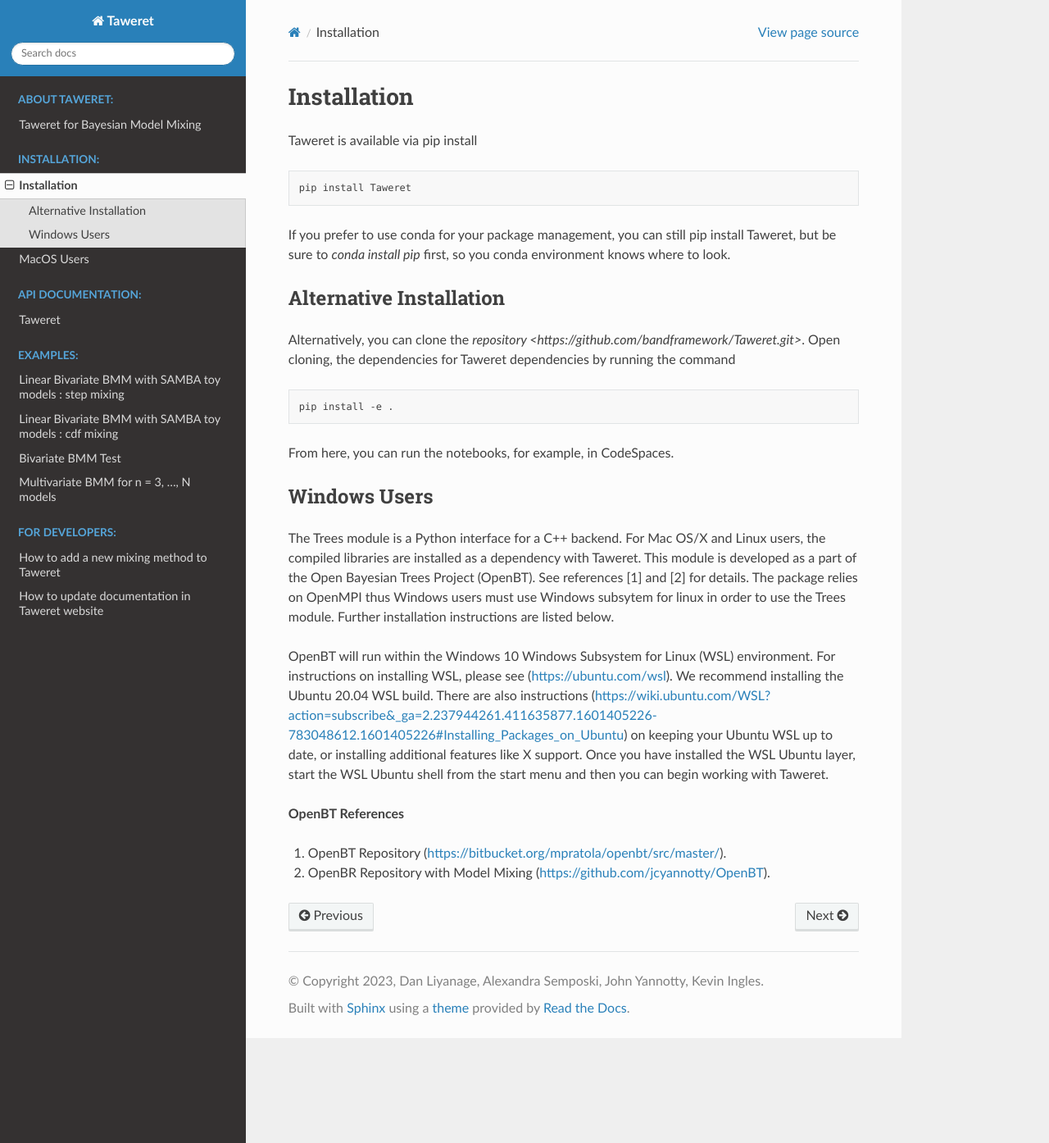
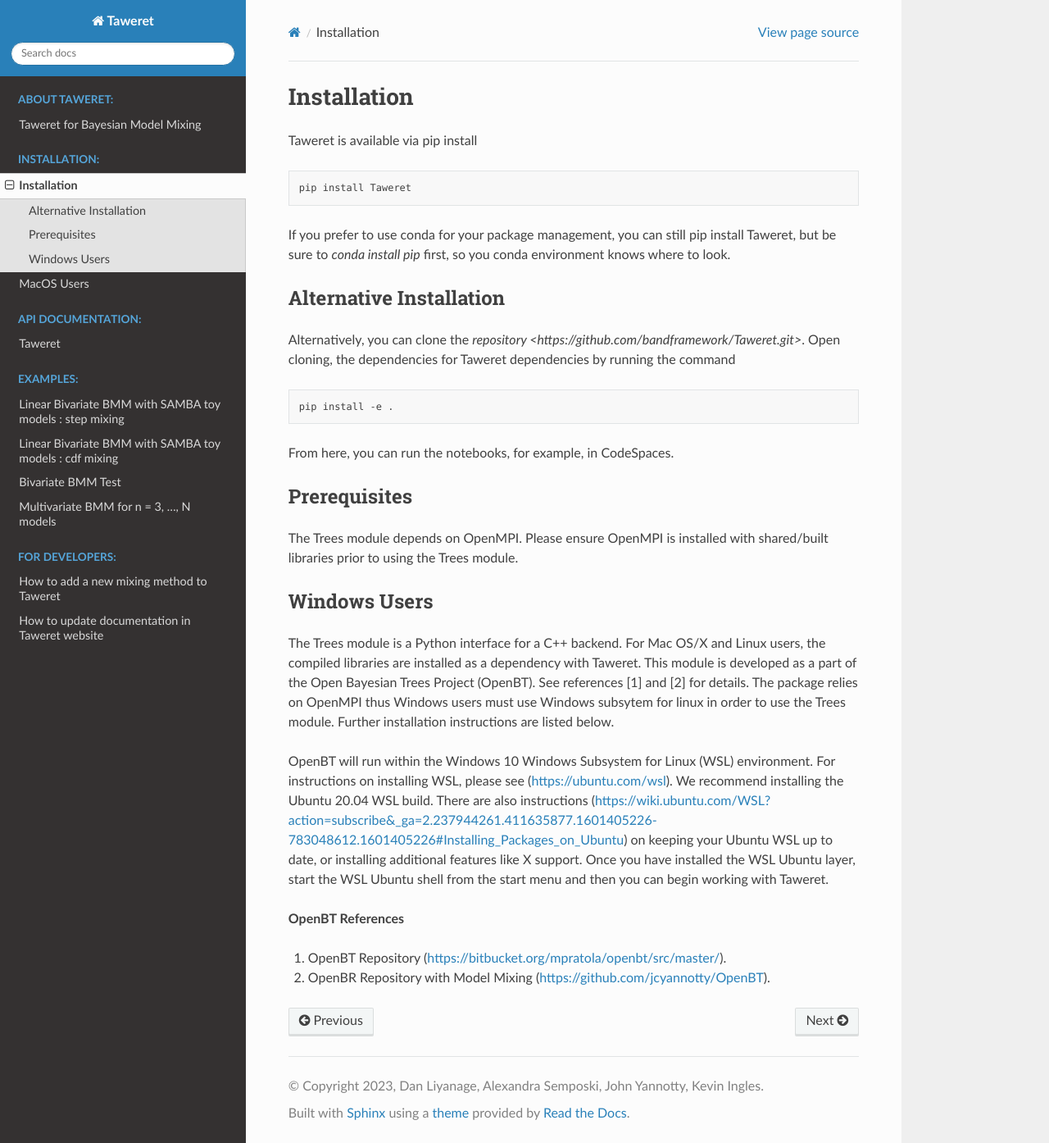
Before and after one commit to bandframework/Taweret, a Sphinx documentation site: the page built from docs/source/installation.rst, in a window 1280 px wide and 1394 px high. Shown: the whole window at 82% size. Built offline with Sphinx 7.4.7 and the Read the Docs theme 2.0.0, drawn with Linux system fonts in a browser that asks for light colours; pages that are not in the unit, such as notebooks, are missing from menus.

Commit message:
update readme and docs with openmpi

```diff
--- a/docs/source/installation.rst
+++ b/docs/source/installation.rst
@@ -22,6 +22,12 @@
 
 From here, you can run the notebooks, for example, in CodeSpaces.
 
+Prerequisites
+-------------
+
+The Trees module depends on OpenMPI. Please ensure OpenMPI is installed with shared/built libraries prior to using the Trees module.
+
+
 Windows Users
 --------------
 
```
Also changed, not shown: README.md (+4 -0 lines).
